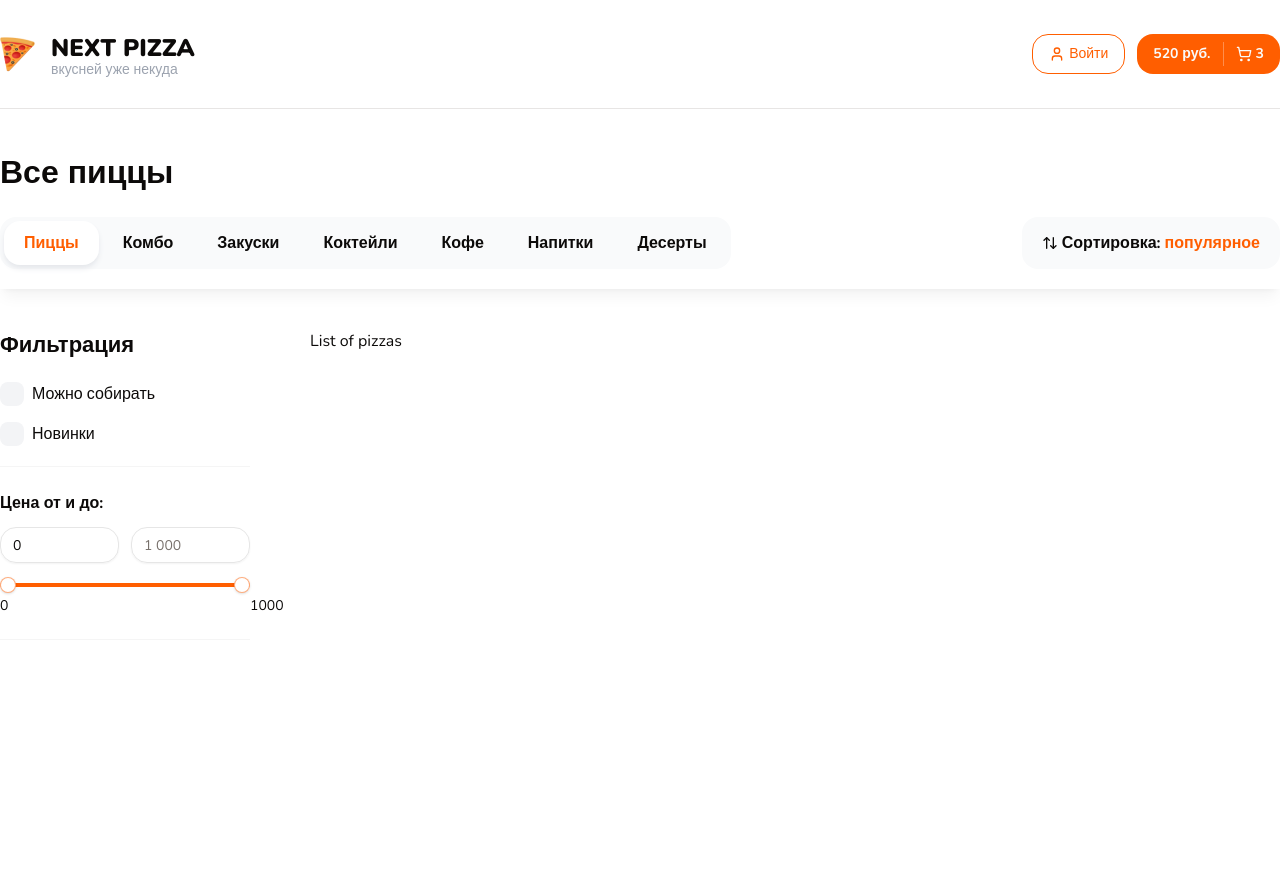
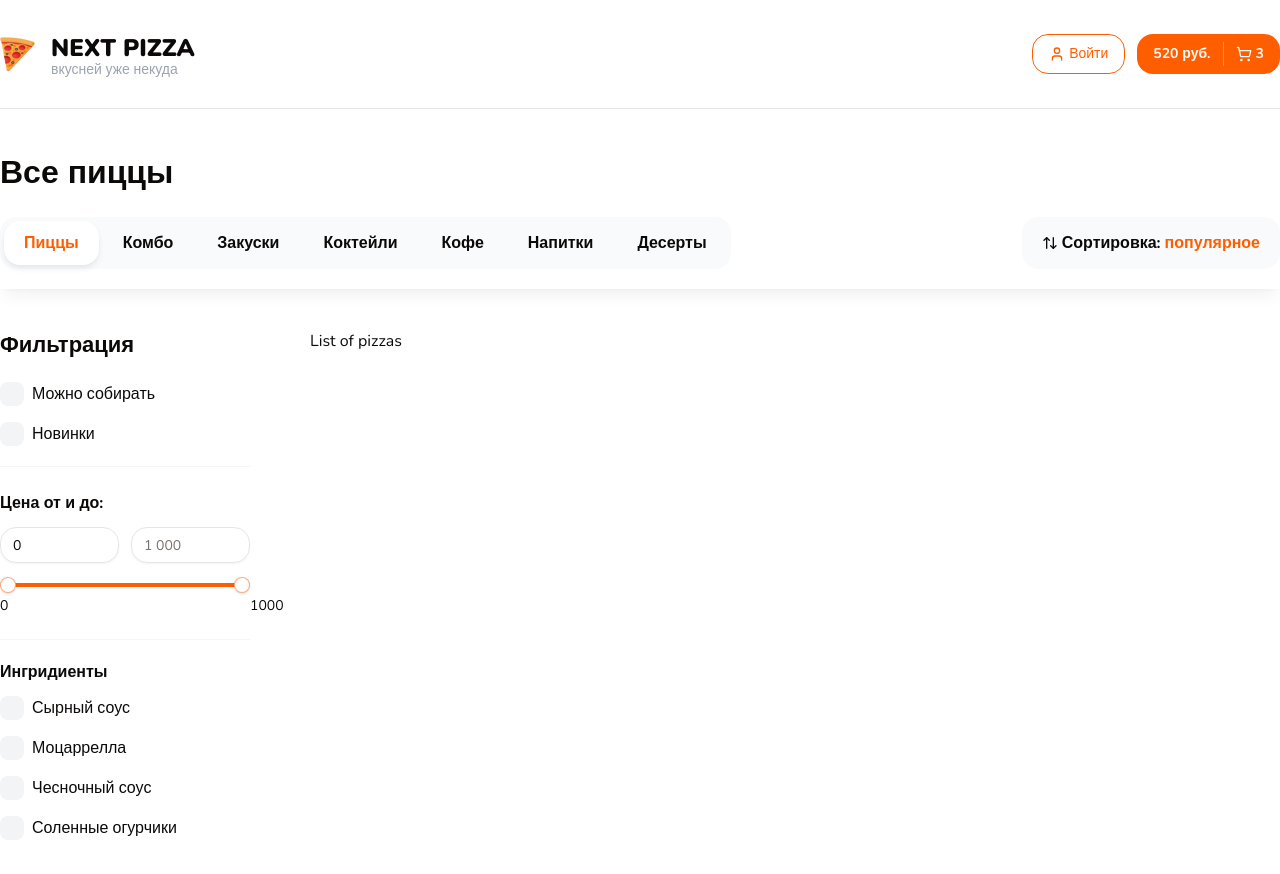
Before and after one commit to tavanix/next-pizza, a Next.js app: page / in a window 1280 px wide. Shown: the top 874 px of the page. Before the commit the page ends 800 px from the top, so only its background shows below. Built offline with nearby package versions, Linux system fonts and the light colour scheme.

Commit message:
fix: use client at filter component

```diff
--- a/components/shared/checkbox-filters-group.tsx
+++ b/components/shared/checkbox-filters-group.tsx
@@ -1,3 +1,5 @@
+'use client'
+
 import React from 'react'
 import { FilterCheckbox, FilterCheckboxProps } from './filter-checkbox'
 import { Input } from '../ui'
@@ -10,14 +12,17 @@ interface Props {
   defaultItems?: Item[]
   limit?: number
   searchInputPlaceholder?: string
+  onChange?: (values: string[]) => void
+  defaultValue?: string
   className?: string
-  selectedIds?: Set<string>
-  onClickCheckbox?: (value: string) => void
-  loading?: boolean
-  name?: string
+
+  // selectedIds?: Set<string>
+  // onClickCheckbox?: (value: string) => void
+  // loading?: boolean
+  // name?: string
 }
 
-export const CheckboxFiltersGroup: React.FC<Props> = (
+export const CheckboxFiltersGroup: React.FC<Props> = ({
   title,
   items,
   defaultItems,
@@ -25,20 +30,22 @@ export const CheckboxFiltersGroup: React.FC<Props> = (
   searchInputPlaceholder = 'Поиск...',
   className,
   onChange,
-  defaultValue
-) => {
-  console.log(items)
+  defaultValue,
+}) => {
+  const [showAll, setShowAll] = React.useState(false)
 
   return (
     <div className={className}>
-      {/* <p className='font-bold mb-3'>{title}</p>
+      <p className='font-bold mb-3'>{title}</p>
 
+      {showAll && (
         <div className='mb-5'>
           <Input
             placeholder={searchInputPlaceholder}
             className='bg-gray-50 border-none'
           />
         </div>
+      )}
 
       <div className='flex flex-col gap-4 max-h-96 pr-2 overflow-auto scrollbar'>
         {items.map((item, index) => (
@@ -48,12 +55,10 @@ export const CheckboxFiltersGroup: React.FC<Props> = (
             value={item.value}
             endAdornment={item.endAdornment}
             checked={false}
-            onCheckedChange={() => {
-              console.log('checked')
-            }}
+            onCheckedChange={(ids) => console.log(ids)}
           />
         ))}
-      </div> */}
+      </div>
     </div>
   )
 }
--- a/components/shared/filters.tsx
+++ b/components/shared/filters.tsx
@@ -8,6 +8,25 @@ import { CheckboxFiltersGroup } from './checkbox-filters-group'
 interface Props {
   className?: string
 }
+
+const defaultIngredients = [
+  {
+    value: '1',
+    text: 'Сырный соус',
+  },
+  {
+    value: '2',
+    text: 'Моцаррелла',
+  },
+  {
+    value: '3',
+    text: 'Чесночный соус',
+  },
+  {
+    value: '3',
+    text: 'Соленные огурчики',
+  },
+]
 
 export const Filters: React.FC<React.PropsWithChildren<Props>> = ({
   className,
@@ -40,36 +59,10 @@ export const Filters: React.FC<React.PropsWithChildren<Props>> = ({
     {/* ingredients */}
     <CheckboxFiltersGroup
       title='Ингридиенты'
+      className='mt-5'
       limit={6}
-      className='mt-5'
-      defaultItems={[
-        {
-          value: '1',
-          text: 'Мясо',
-        },
-        {
-          value: '2',
-          text: 'Сыр',
-        },
-        {
-          value: '3',
-          text: 'Помидор',
-        },
-      ]}
-      items={[
-        {
-          value: '1',
-          text: 'Мясо',
-        },
-        {
-          value: '2',
-          text: 'Сыр',
-        },
-        {
-          value: '3',
-          text: 'Помидор',
-        },
-      ]}
+      defaultItems={defaultIngredients}
+      items={defaultIngredients}
     />
   </div>
 )
```
Lines whose indentation alone changed are shown as unchanged.
